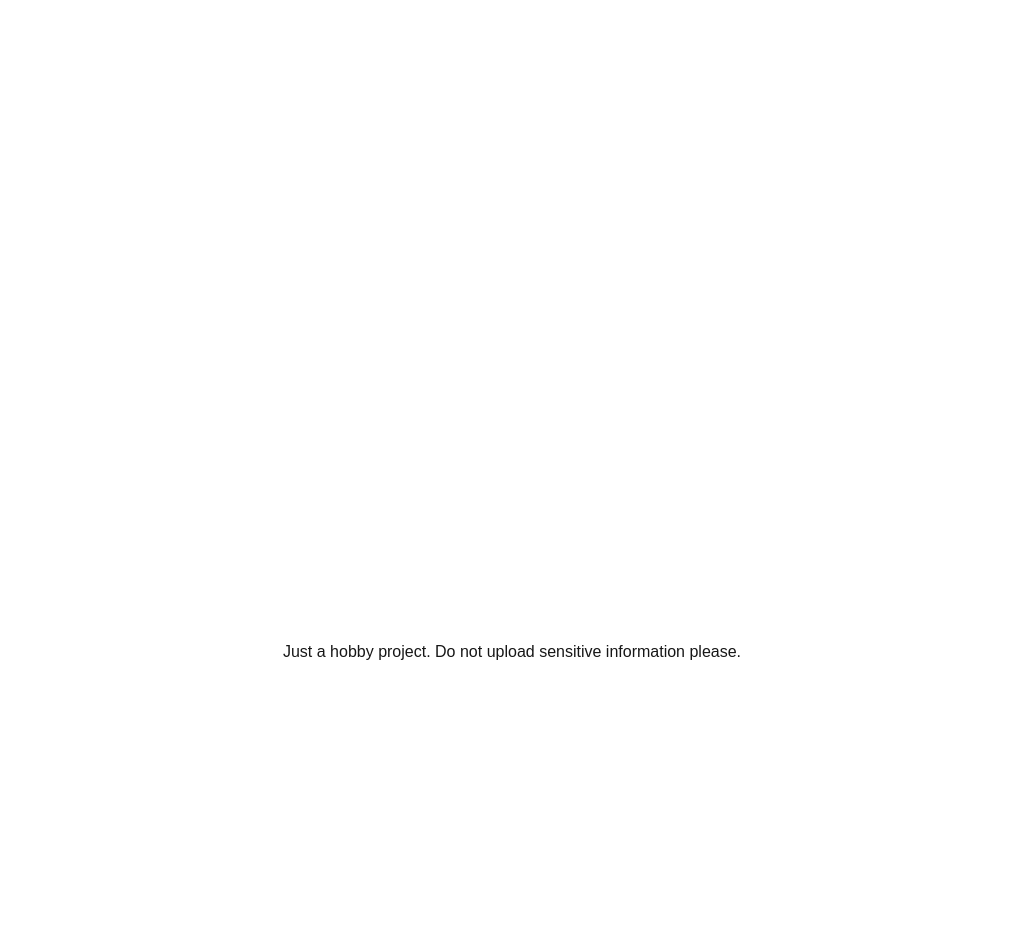
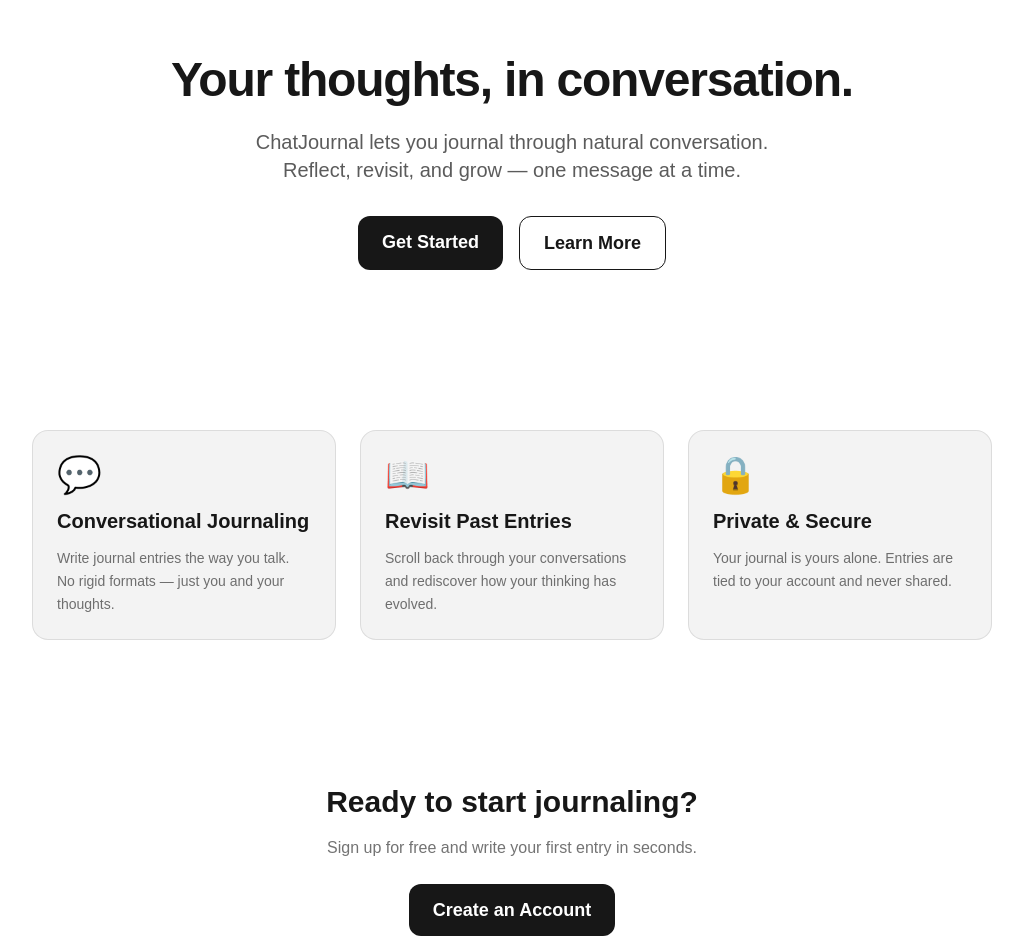
Before and after one commit to Eugene7997/chatJournal, a Next.js app in the folder frontend/: page / in a window 1280 px wide. Shown: the part 120-1072 px from the top of the page, without its empty margins (128-1151 px from the left). Before the commit the page ends 800 px from the top, so only its background shows below. Built offline with nearby package versions, Linux system fonts and the light colour scheme; no server answers.

Commit message:
Worked on home page.
Experimenting with claude code and claude chrome extension. It is pretty awesome.

```diff
--- a/frontend/src/app/page.tsx
+++ b/frontend/src/app/page.tsx
@@ -1,7 +1,77 @@
 export default function Home() {
   return (
-    <div>
-      <h1 className = "flex justify-center align-middle">Hello world</h1>
+    <div className="flex flex-col">
+      {/* Hero */}
+      <section className="flex flex-col items-center justify-center text-center px-6 py-24 gap-6">
+        <h1 className="text-5xl font-bold tracking-tight">
+          Your thoughts, in conversation.
+        </h1>
+        <p className="text-xl max-w-xl opacity-70">
+          ChatJournal lets you journal through natural conversation. Reflect,
+          revisit, and grow — one message at a time.
+        </p>
+        <div className="flex gap-4 mt-2">
+          <a
+            href="/login"
+            className="px-6 py-3 rounded-xl bg-foreground text-background font-semibold text-lg hover:opacity-80 transition-opacity"
+          >
+            Get Started
+          </a>
+          <a
+            href="/about"
+            className="px-6 py-3 rounded-xl border border-current font-semibold text-lg hover:opacity-60 transition-opacity"
+          >
+            Learn More
+          </a>
+        </div>
+      </section>
+
+      {/* Features */}
+      <section className="grid grid-cols-1 sm:grid-cols-3 gap-6 px-8 py-16 max-w-5xl mx-auto w-full">
+        {[
+          {
+            icon: "💬",
+            title: "Conversational Journaling",
+            description:
+              "Write journal entries the way you talk. No rigid formats — just you and your thoughts.",
+          },
+          {
+            icon: "📖",
+            title: "Revisit Past Entries",
+            description:
+              "Scroll back through your conversations and rediscover how your thinking has evolved.",
+          },
+          {
+            icon: "🔒",
+            title: "Private & Secure",
+            description:
+              "Your journal is yours alone. Entries are tied to your account and never shared.",
+          },
+        ].map(({ icon, title, description }) => (
+          <div
+            key={title}
+            className="flex flex-col gap-3 p-6 rounded-2xl border border-current/10 bg-foreground/5"
+          >
+            <span className="text-4xl">{icon}</span>
+            <h2 className="text-xl font-semibold">{title}</h2>
+            <p className="opacity-60 text-sm leading-relaxed">{description}</p>
+          </div>
+        ))}
+      </section>
+
+      {/* CTA */}
+      <section className="flex flex-col items-center text-center px-6 py-20 gap-4">
+        <h2 className="text-3xl font-bold">Ready to start journaling?</h2>
+        <p className="opacity-60 max-w-md">
+          Sign up for free and write your first entry in seconds.
+        </p>
+        <a
+          href="/login"
+          className="mt-2 px-6 py-3 rounded-xl bg-foreground text-background font-semibold text-lg hover:opacity-80 transition-opacity"
+        >
+          Create an Account
+        </a>
+      </section>
     </div>
   );
 }
```
